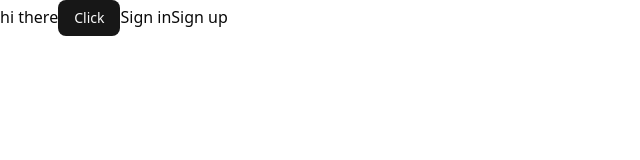
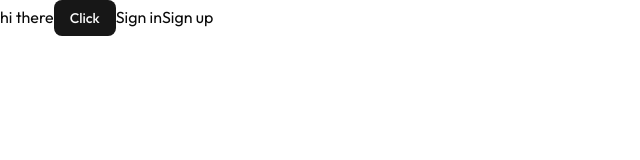
Before and after one commit to aditya9-2/ai-short-video-generator, a Next.js app: page / in a window 1280 px wide. Shown: the top 160 px of the page, without its empty margins (0-640 px from the left). Built offline with nearby package versions, Linux system fonts and the light colour scheme; no server answers.

Commit message:
change text style

```diff
--- a/app/layout.tsx
+++ b/app/layout.tsx
@@ -1,18 +1,12 @@
 import type { Metadata } from "next";
-import { Geist, Geist_Mono } from "next/font/google";
+import { Outfit } from "next/font/google"
 import "./globals.css";
 import { ClerkProvider } from "@clerk/nextjs";
 import { Provider } from "./Provider";
 
-const geistSans = Geist({
-  variable: "--font-geist-sans",
-  subsets: ["latin"],
-});
-
-const geistMono = Geist_Mono({
-  variable: "--font-geist-mono",
-  subsets: ["latin"],
-});
+const outfit = Outfit({
+  subsets: ['latin']
+})
 
 export const metadata: Metadata = {
   title: "AI short video generator",
@@ -28,7 +22,7 @@
     <ClerkProvider>
       <html lang="en">
         <body
-          className={`${geistSans.variable} ${geistMono.variable} antialiased`}
+          className={`${outfit.className} antialiased`}
         >
           <Provider>
             {children}
```
